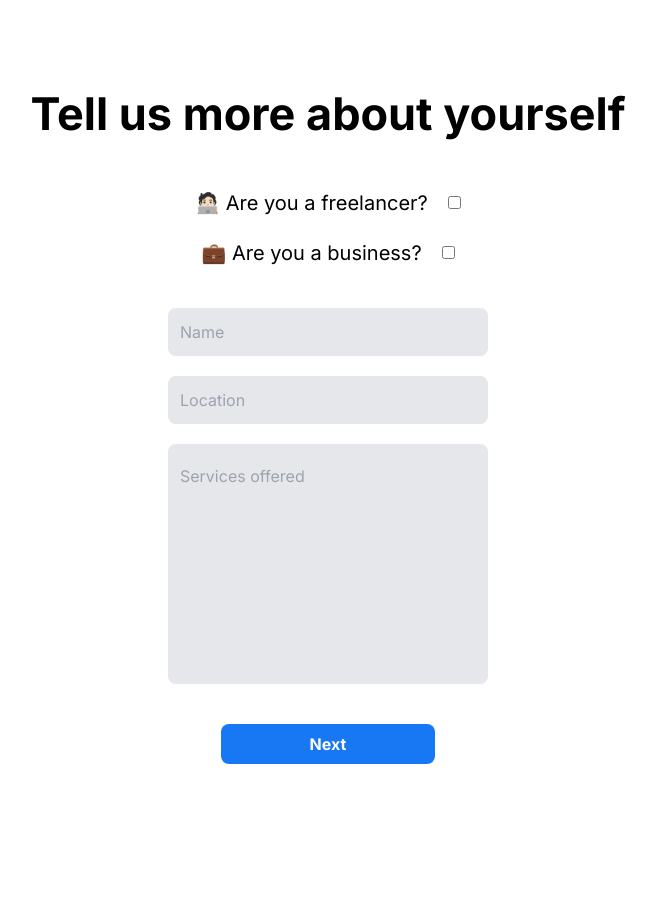
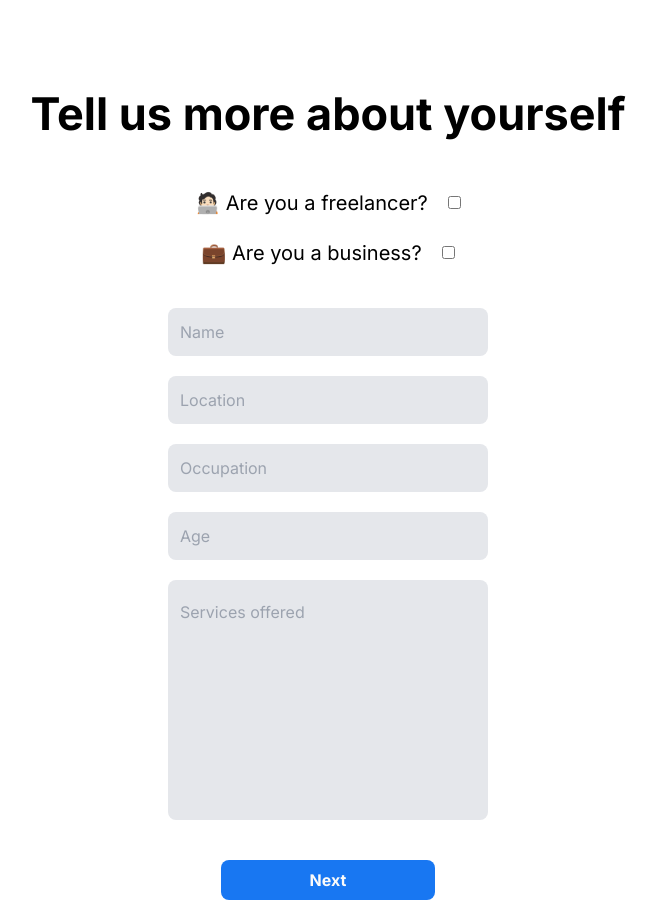
Before and after one commit to ptktran/community-connect, a React (Vite) app in the folder frontend/: page /signup in a window 1280 px wide. Shown: the whole page, without its empty margins (312-969 px from the left). Before the commit the page ends 800 px from the top, so only its background shows below. Built offline with nearby package versions, Linux system fonts and the light colour scheme.

Commit message:
added fields

```diff
--- a/frontend/src/components/signup/SignUp.jsx
+++ b/frontend/src/components/signup/SignUp.jsx
@@ -1,7 +1,8 @@
-import React from "react";
+import React, { useState } from "react";
 
 const SignUp = () => {
     return(
+      <form>
         <div class="wrapper">
           <div class="flex justify-center mt-20 mb-10">
               <h2 class="inter font-bold text-[45px]">Tell us more about <span className="hover:text-blue">yourself</span></h2>
@@ -9,18 +10,20 @@ const SignUp = () => {
 
           <div class="flex flex-nowrap justify-center items-center mb-5">
               <p class="mr-5 text-[20px]">🧑🏻‍💻 Are you a freelancer?</p>
-                <input type="checkbox" />
+              <input type="checkbox" value="freelancer"/>
           </div>
 
           <div class="flex flex-nowrap justify-center items-center">
               <p class="mr-5 text-[20px]">💼 Are you a business?</p>
-                <input type="checkbox" />
+              <input type="checkbox" value="business"/>
           </div>
           <div class="flex flex-wrap justify-center items-center mt-10 h-full">
               <div class="flex flex-col w-1/4">
-                    <input class="mb-5 focus:outline-none bg-gray-200 p-3 rounded-lg" type="text" placeholder="Name" />
-                    <input class="mb-5 focus:outline-none bg-gray-200 p-3 rounded-lg" type="text" placeholder="Location" />
-                    <input class="mb-5 focus:outline-none bg-gray-200 pb-44 px-3 rounded-lg h-60" type="text" placeholder="Services offered" />
+                  <input class="mb-5 focus:outline-none bg-gray-200 p-3 rounded-lg" type="text" placeholder="Name" required/>
+                  <input class="mb-5 focus:outline-none bg-gray-200 p-3 rounded-lg" type="text" placeholder="Location" required/>
+                  <input class="mb-5 focus:outline-none bg-gray-200 p-3 rounded-lg" type="text" placeholder="Occupation" required/>
+                  <input class="mb-5 focus:outline-none bg-gray-200 p-3 rounded-lg" type="text" placeholder="Age" />
+                  <input class="mb-5 focus:outline-none bg-gray-200 pb-44 px-3 rounded-lg h-60" type="text" placeholder="Services offered"/>
               </div>
           </div>
 
@@ -30,6 +33,7 @@ const SignUp = () => {
             </button>
           </div>
         </div>
+      </form>
     )
 }
 
```
Lines whose indentation alone changed are shown as unchanged.
